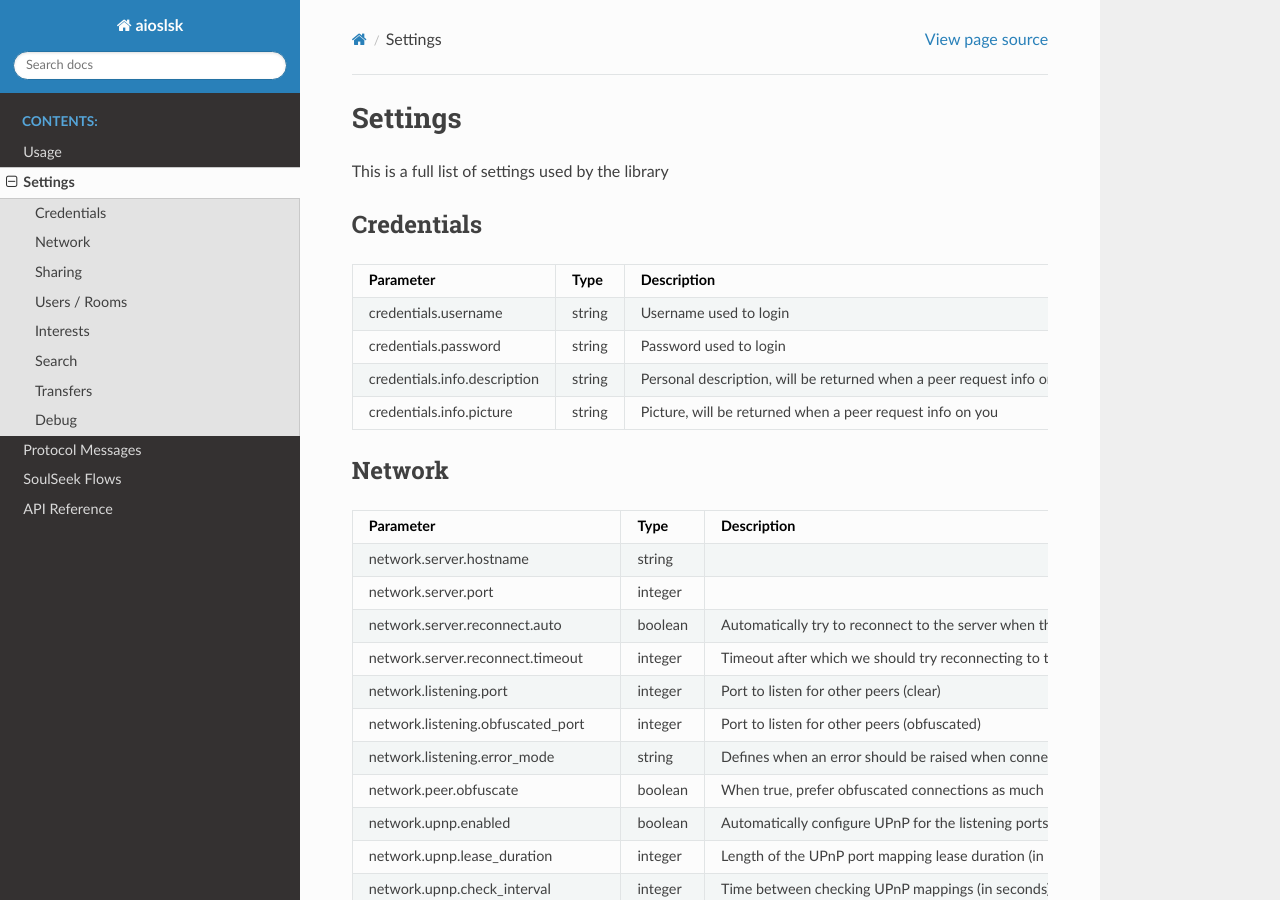
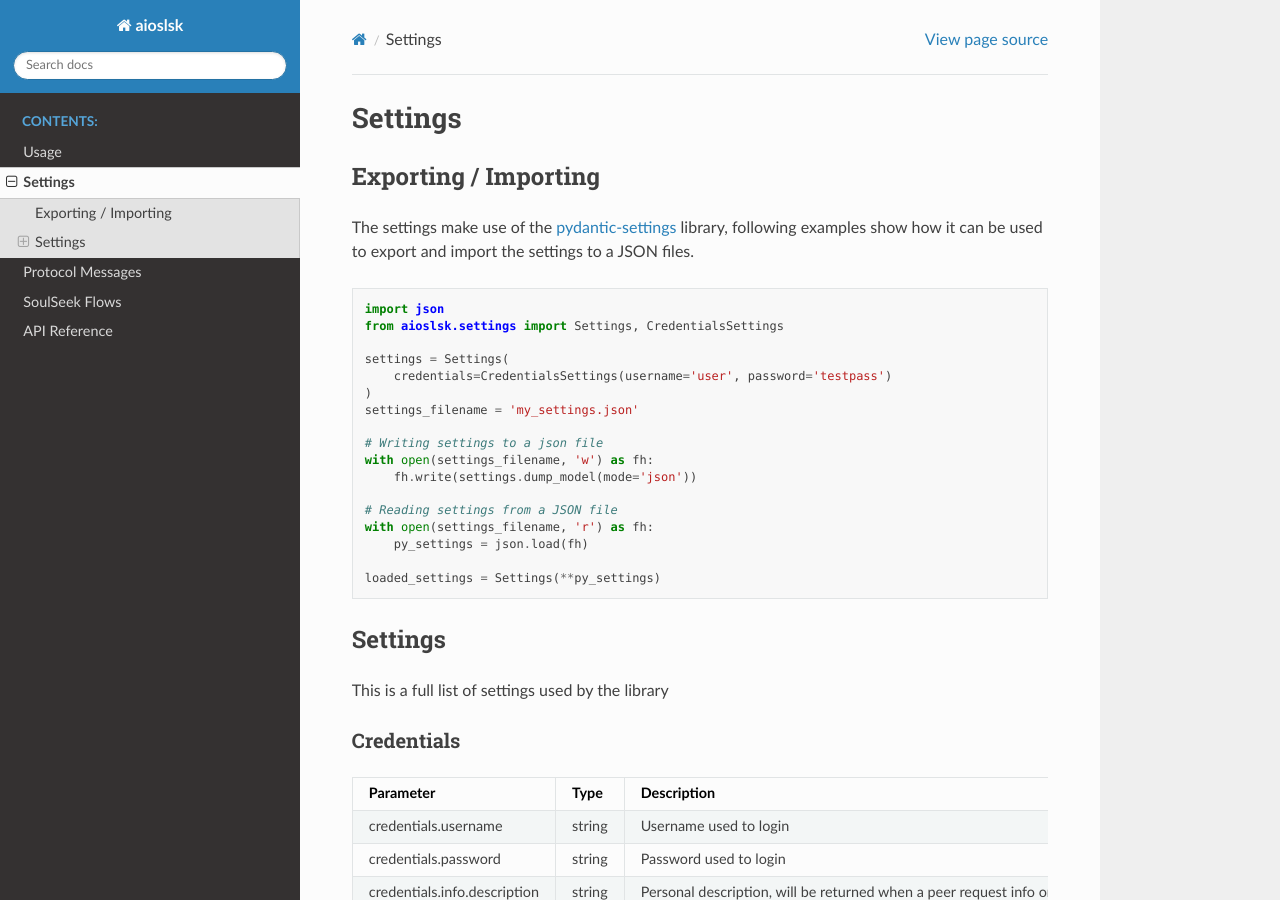
Before and after one commit to JurgenR/aioslsk, a Sphinx documentation site: the page built from docs/source/SETTINGS.rst, in a window 1280 px wide and 900 px high. Built offline with Sphinx 7.4.7 and the Read the Docs theme 2.0.0, drawn with Linux system fonts in a browser that asks for light colours.

Commit message:
docs: add section on import and exporting settings

```diff
--- a/docs/source/SETTINGS.rst
+++ b/docs/source/SETTINGS.rst
@@ -1,4 +1,33 @@
 ========
+Settings
+========
+
+Exporting / Importing
+=====================
+
+The settings make use of the pydantic-settings_ library, following examples show how it can be used to export and import the settings to a JSON files.
+
+.. code-block:: python
+
+    import json
+    from aioslsk.settings import Settings, CredentialsSettings
+
+    settings = Settings(
+        credentials=CredentialsSettings(username='user', password='testpass')
+    )
+    settings_filename = 'my_settings.json'
+
+    # Writing settings to a json file
+    with open(settings_filename, 'w') as fh:
+        fh.write(settings.dump_model(mode='json'))
+
+    # Reading settings from a JSON file
+    with open(settings_filename, 'r') as fh:
+        py_settings = json.load(fh)
+
+    loaded_settings = Settings(**py_settings)
+
+
 Settings
 ========
 
@@ -150,3 +179,6 @@
 +----------------------------+---------------------+----------------------------------------------------+---------+
 | debug.log_connection_count | boolean             | Periodically log the amount of current connections | false   |
 +----------------------------+---------------------+----------------------------------------------------+---------+
+
+
+.. _pydantic-settings: https://docs.pydantic.dev/latest/concepts/pydantic_settings/
```
